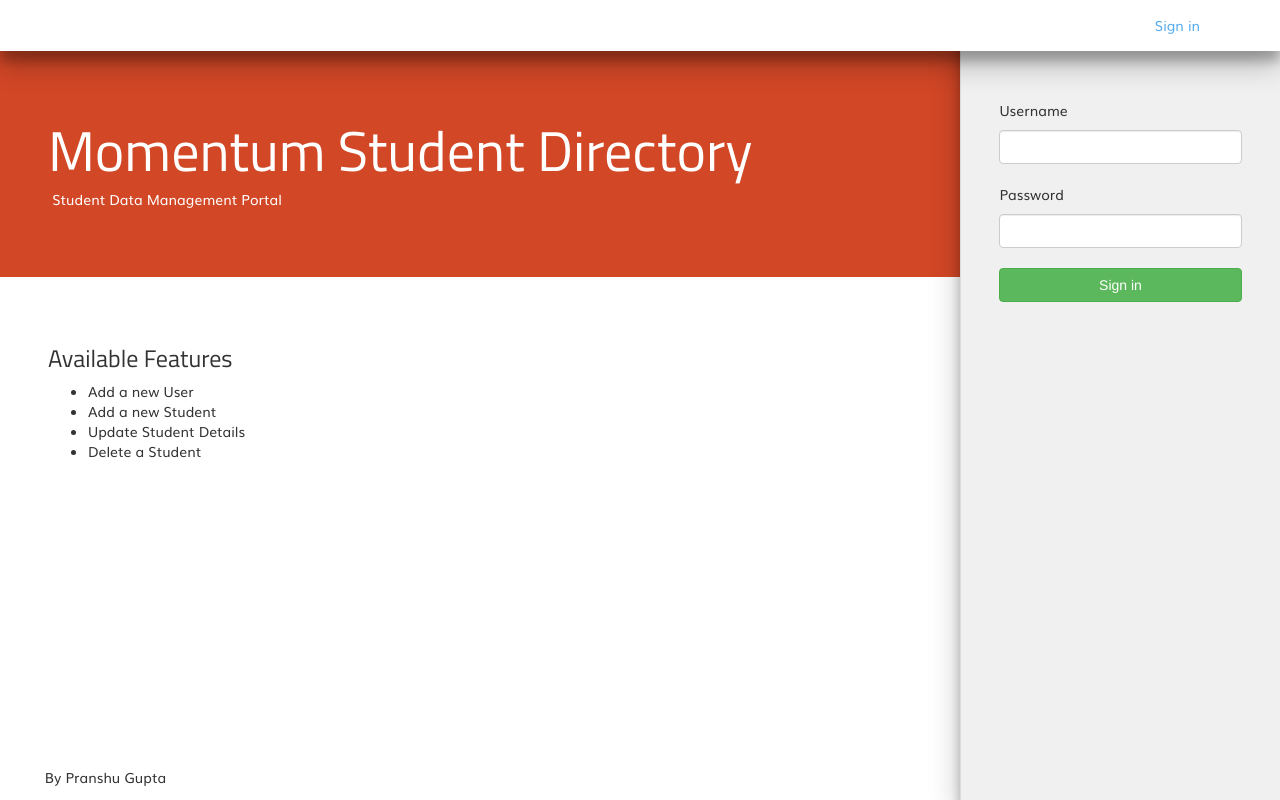
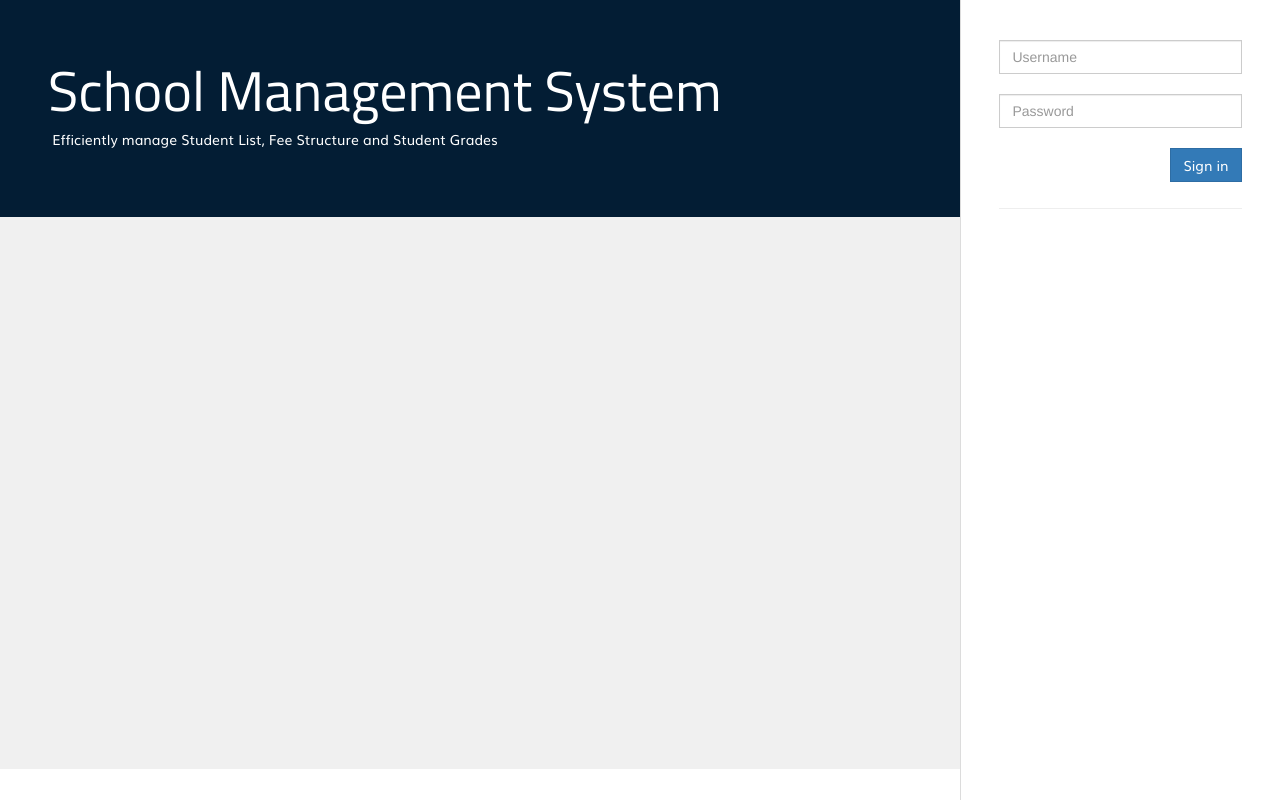
Before and after one commit to prashantkumar42/OSMS, a Django app: page / in a window 1280 px wide. Run offline with Django 3.2, Linux system fonts and the light colour scheme; some libraries are stand-ins or nearby versions; some web fonts are replaced.

Commit message:
redesigned the home page

```diff
--- a/datacloud/datacloud/static/static_dirs/stylesheets/index.css
+++ b/datacloud/datacloud/static/static_dirs/stylesheets/index.css
@@ -1,20 +1,20 @@
 #intropane {
     padding-left: 5%;
     padding-right: 5%;
-    background-color: rgb(210,71,38);
+    background-color: rgb(3,29,52);
     color: #fff;
 }
 
 #contentpane {
     padding: 5%;
+    background-color: rgb(240,240,240);
+    height: 69vh;
 }
 
 #registerpane {
     padding-left: 3%;
     padding-right: 3%;
     height: 100vh;
-    background-color: rgb(240,240,240);
-    box-shadow: 0 14px 28px rgba(0,0,0,0.25), 0 10px 10px rgba(0,0,0,0.22);
     position: fixed;
     right: 0;
     z-index: 1000;
--- a/datacloud/datacloud/static/static_dirs/stylesheets/main.css
+++ b/datacloud/datacloud/static/static_dirs/stylesheets/main.css
@@ -14,7 +14,6 @@ body {
   z-index: 2000;
     -webkit-transition: color 0.5s;
     transition: 0.5s;
-   box-shadow: 0 14px 28px rgba(0,0,0,0.25), 0 10px 10px rgba(0,0,0,0.22);
 }
 #nav a {
   vertical-align: center;
@@ -68,6 +67,18 @@ body {
   border-width: 1px;
   border-color: rgb(220,220,220);
 }
+.border-bottom {
+  border-bottom: solid;
+  border-radius: 0px;
+  border-width: 1px;
+  border-color: rgb(220,220,220);
+}
+.border-top {
+  border-top: solid;
+  border-radius: 0px;
+  border-width: 1px;
+  border-color: rgb(220,220,220);
+}
 .border {
   border: solid;
   border-radius: 0px;
@@ -75,6 +86,10 @@ body {
   border-color: rgb(220,220,220);
 }
 
-.btn:hover {
+.btn {
+  border-radius: 0;
+}
 
+.form-control {
+  border-radius: 0;
 }
--- a/datacloud/datacloud/templates/datacloud/index.html
+++ b/datacloud/datacloud/templates/datacloud/index.html
@@ -9,52 +9,30 @@
         <link rel="stylesheet" type="text/css" href="{% static 'fonts/font.css' %}">
 	</head>
 	<body>
-		<!--Navigation Bar Header Begins-->
-		<header class="row-fluid" id="nav">
-			<div class="container">
-				<div class="row">
-					<ul class="pull-right" id="main_menu">
-                        <li class="muli"><a href="login/">Sign in</a></li>
-					</ul>
-				</div>
-			</div>
-		</header>
-		<!--Navigation Bar Header Ends-->
-
-
         <div class="row-fluid">
             <div class="col-sm-9" style="padding:0">
                 <div class="row-fluid" id="intropane">
-                    <br><br><br><br><br>
-                    <h1 class="titillium big" >Momentum Student Directory</h1>
-                    <h5 class="muli" style="margin-left:0.5%">Student Data Management Portal</h5>
+                    <br><br>
+                    <h1 class="titillium big">School Management System</h1>
+                    <h5 class="muli" style="margin-left:0.5%">Efficiently manage Student List, Fee Structure and Student Grades</h5>
                     <br><br><br>
                 </div>
                 <div class="row-fluid" id="contentpane">
-                    <h3 class="titillium" >Available Features</h3>
-                    <ul class="muli">
-                        <li>Add a new User</li>
-                        <li>Add a new Student</li>
-                        <li>Update Student Details</li>
-                        <li>Delete a Student</li>
-                    </ul><br><br>
+
                 </div>
 
             </div>
             <div class="col-sm-3 border-left" id="registerpane">
-                <br><br><br><br><br>
+                <br><br>
                 <form action="login/" method="POST">
                     {% csrf_token %}
-                    <p class="muli">Username</p>
-                    <input class="form-control" type="text" name="username" value=""><br>
-                    <p class="muli">Password</p>
-                    <input class="form-control" type="password" name="password" value=""><br>
-                    <input class="btn btn-block btn-success" type="submit" value="Sign in">
+                    <input class="form-control" type="text" name="username" placeholder="Username" value=""><br>
+                    <input class="form-control" type="password" name="password" placeholder="Password" value=""><br>
+                    <input class="btn muli pull-right btn-primary" type="submit" value="Sign in">
                 </form>
-                <br><br><br><br><br>
+                <br><br><hr>
             </div>
         </div>
-        <div id="footer" class="muli">By Pranshu Gupta</div>
         <!--<a href="login/">login</a>-->
 
         <script src="{% static 'bootstrap/js/bootstrap.min.js' %}" ></script>
```
Also changed, not shown: datacloud/db.sqlite3.
